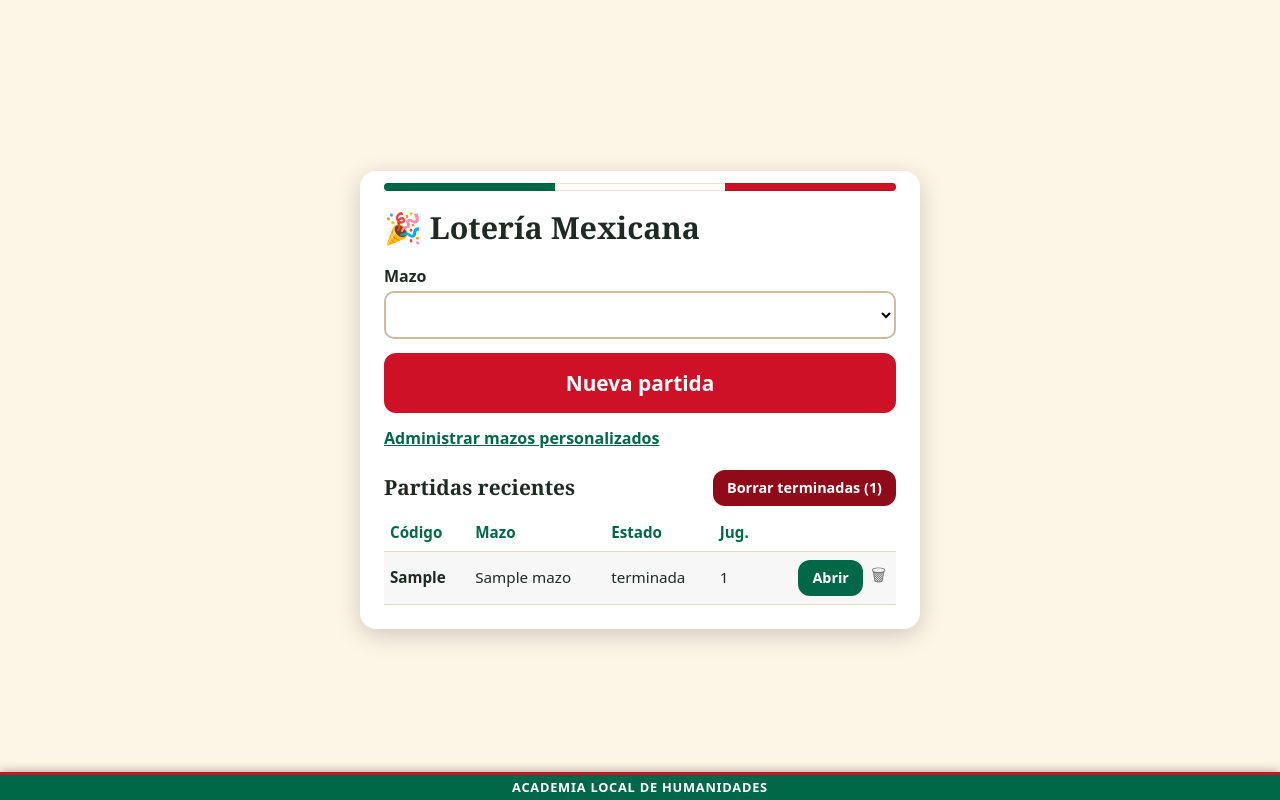
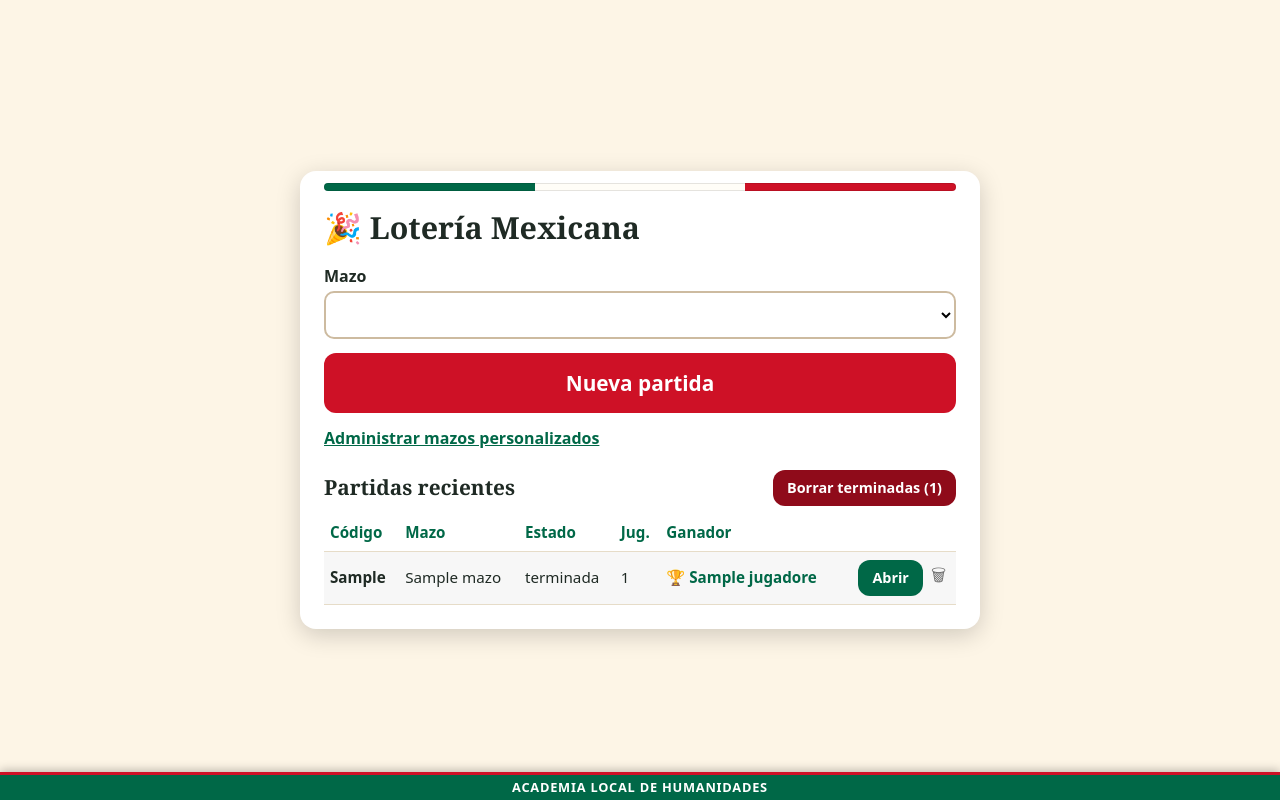
Before and after one commit to ismaelacevedocb192/loteria-mexicana, a PHP site: page / in a window 1280 px wide. Run offline with PHP 8.4, Linux system fonts and the light colour scheme; tables that the repository leaves empty hold one stand-in row (values such as "Sample post").

Commit message:
feat: ganador en la portada y nombres únicos por partida
- La tabla de partidas muestra el ganador, o si terminó sin ganador
- api_unirse rechaza un nombre ya usado en esa partida; normalizarNombre()
  ignora mayúsculas, acentos y espacios de más
- Las instalaciones nuevas llevan UNIQUE (partida_id, nombre) en jugadores
- El aviso de error del teléfono se limpia al reintentar

Co-Authored-By: Claude Opus 5 <noreply@anthropic.com>

```diff
--- a/assets/app.css
+++ b/assets/app.css
@@ -39,6 +39,7 @@ input[type=file] { border: 0; padding: 4px 0; }
 form .btn { margin-top: 14px; width: 100%; }
 .centro { min-height: 100vh; min-height: 100dvh; display: grid; place-items: center; padding: 16px; }
 .tarjeta { background: var(--papel); border-radius: 16px; padding: 24px; box-shadow: 0 6px 24px rgba(0,0,0,.18); max-width: 560px; width: 100%; border-top: 4px solid var(--verde); }
+body.portada .tarjeta { max-width: 680px; }
 .error { color: var(--rojo); font-weight: 700; margin: 10px 0 0; }
 .oculto { display: none !important; }
 .tenue { opacity: .6; }
@@ -49,6 +50,7 @@ form .btn { margin-top: 14px; width: 100%; }
 .tabla tbody tr:nth-child(odd) { background: rgba(0,0,0,.03); }
 .tabla .btn { min-height: 36px; padding: 6px 14px; font-size: .9rem; }
 .acciones { display: flex; gap: 4px; align-items: center; justify-content: flex-end; }
+.ganador-celda { font-weight: 700; color: var(--verde); white-space: nowrap; }
 .mini.borrar { font-size: 1.05rem; opacity: .55; }
 .mini.borrar:hover { opacity: 1; }
 .barra { display: flex; justify-content: space-between; align-items: center; gap: 10px; }
--- a/assets/jugar.js
+++ b/assets/jugar.js
@@ -71,6 +71,7 @@
   $('formNombre').addEventListener('submit', async ev => {
     ev.preventDefault();
     const btn = ev.target.querySelector('button'); btn.disabled = true;
+    $('err').classList.add('oculto');
     const r = await api('unirse', {codigo: cod, nombre: new FormData(ev.target).get('nombre')});
     btn.disabled = false;
     if (!r.ok) { $('err').textContent = r.error; $('err').classList.remove('oculto'); return; }
--- a/db.php
+++ b/db.php
@@ -68,7 +68,8 @@ function crearTablas(PDO $pdo): void {
         intervalo_seg INT NOT NULL DEFAULT 6, ganador_id INT NULL, creada $now, actualizada $now)$eng");
     $pdo->exec("CREATE TABLE IF NOT EXISTS jugadores (
         id $id, partida_id INT NOT NULL, nombre VARCHAR(30) NOT NULL, token VARCHAR(40) NOT NULL UNIQUE,
-        tablero TEXT NOT NULL, creado $now)$eng");
+        tablero TEXT NOT NULL, creado $now,
+        UNIQUE (partida_id, nombre))$eng");
     $pdo->exec("CREATE TABLE IF NOT EXISTS marcas (
         jugador_id INT NOT NULL, carta_id INT NOT NULL, marcada_en $now, PRIMARY KEY (jugador_id, carta_id))$eng");
     $pdo->exec("CREATE TABLE IF NOT EXISTS gritos (
--- a/index.php
+++ b/index.php
@@ -4,8 +4,14 @@ require_once __DIR__ . '/lib/vista.php';
 exigirClaveVista();
 $pdo = getDB();
 $mazos = $pdo->query("SELECT m.id, m.nombre, (SELECT COUNT(*) FROM cartas c WHERE c.mazo_id=m.id) AS n FROM mazos m ORDER BY es_default DESC, nombre")->fetchAll();
-$partidas = $pdo->query("SELECT p.codigo, p.estado, p.creada, m.nombre AS mazo, (SELECT COUNT(*) FROM jugadores j WHERE j.partida_id=p.id) AS jugadores
-                         FROM partidas p JOIN mazos m ON m.id=p.mazo_id ORDER BY p.id DESC LIMIT 15")->fetchAll();
+$partidas = $pdo->query("SELECT p.codigo, p.estado, p.creada, m.nombre AS mazo,
+                                (SELECT COUNT(*) FROM jugadores j WHERE j.partida_id=p.id) AS jugadores,
+                                g.nombre AS ganador,
+                                (SELECT COUNT(*) FROM gritos gr WHERE gr.partida_id=p.id AND gr.valido=1) AS gritos_validos
+                         FROM partidas p
+                         JOIN mazos m ON m.id = p.mazo_id
+                         LEFT JOIN jugadores g ON g.id = p.ganador_id
+                         ORDER BY p.id DESC LIMIT 15")->fetchAll();
 $terminadas = (int)$pdo->query("SELECT COUNT(*) FROM partidas WHERE estado='terminada'")->fetchColumn();
 cabecera('Inicio', 'portada');
 ?>
@@ -26,15 +32,19 @@ cabecera('Inicio', 'portada');
       <h2 style="margin:0">Partidas recientes</h2>
       <?php if ($terminadas): ?><button class="btn btn-peligro" id="limpiar" style="min-height:36px;padding:6px 14px;font-size:.9rem">Borrar terminadas (<?= (int)$terminadas ?>)</button><?php endif ?>
     </div>
-    <table class="tabla"><thead><tr><th>Código</th><th>Mazo</th><th>Estado</th><th>Jug.</th><th></th></tr></thead><tbody>
+    <table class="tabla"><thead><tr><th>Código</th><th>Mazo</th><th>Estado</th><th>Jug.</th><th>Ganador</th><th></th></tr></thead><tbody>
     <?php foreach ($partidas as $p): ?>
       <tr><td><b><?= h($p['codigo']) ?></b></td><td><?= h($p['mazo']) ?></td><td><?= h($p['estado']) ?></td><td><?= (int)$p['jugadores'] ?></td>
+          <td><?php if ($p['ganador']): ?><span class="ganador-celda">🏆 <?= h($p['ganador']) ?></span>
+              <?php elseif ($p['estado'] === 'terminada'): ?><span class="tenue">sin ganador</span>
+              <?php elseif ($p['gritos_validos']): ?><span class="tenue">lotería cantada</span>
+              <?php else: ?><span class="tenue">—</span><?php endif ?></td>
           <td><div class="acciones">
             <a class="btn btn-secundario" href="presentador.php?c=<?= h($p['codigo']) ?>">Abrir</a>
             <button class="mini borrar" data-codigo="<?= h($p['codigo']) ?>" title="Borrar partida">🗑</button>
           </div></td></tr>
     <?php endforeach ?>
-    <?php if (!$partidas): ?><tr><td colspan="5" class="tenue">Aún no hay partidas</td></tr><?php endif ?>
+    <?php if (!$partidas): ?><tr><td colspan="6" class="tenue">Aún no hay partidas</td></tr><?php endif ?>
     </tbody></table>
   </div>
 </main>
```
Also changed, not shown: lib/api_jugadores.php (+7 -0 lines), lib/juego.php (+10 -0 lines), tests/test_api.php (+24 -0 lines), tests/test_juego.php (+8 -0 lines), README.md, 1 other file.
